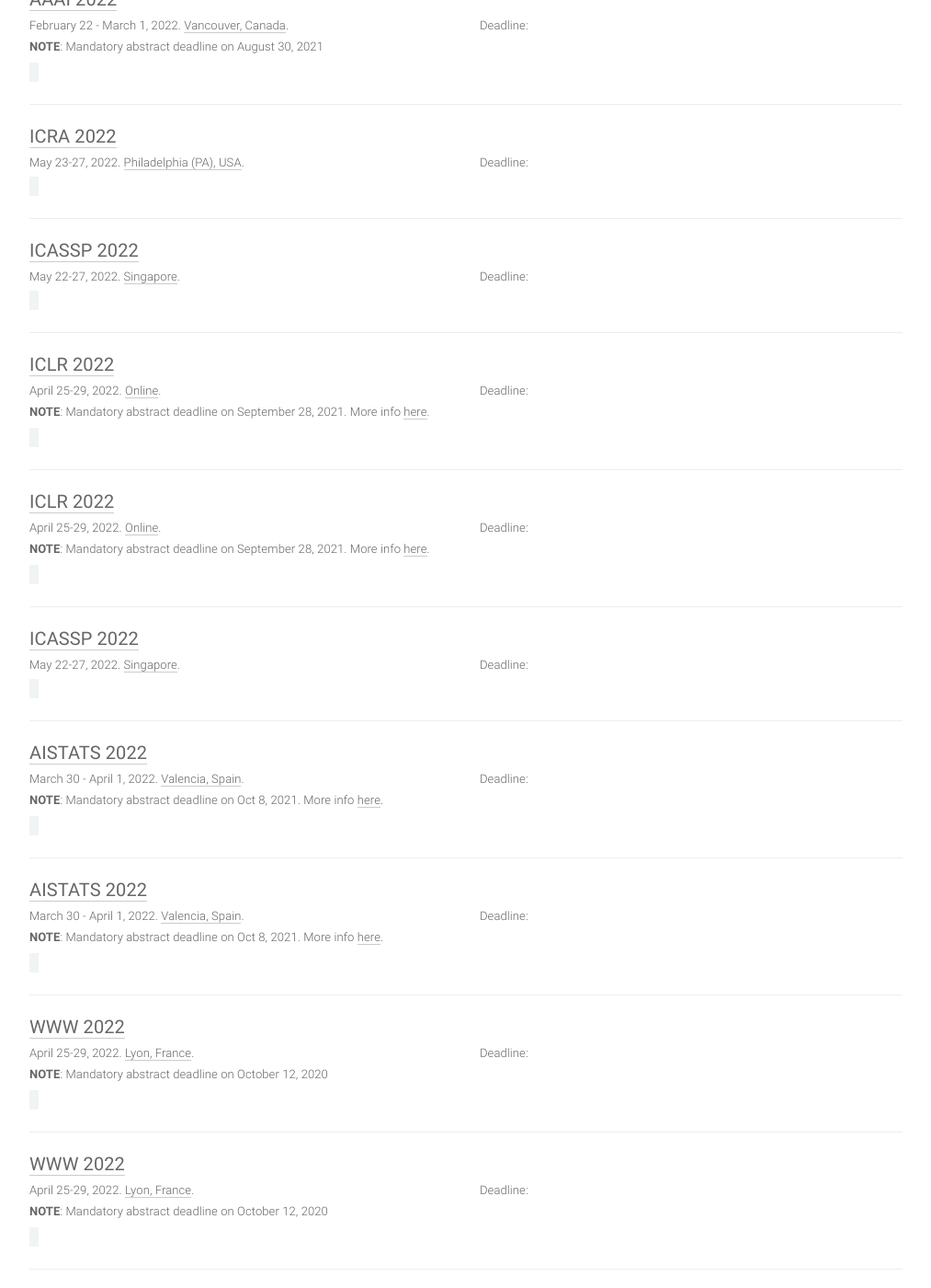
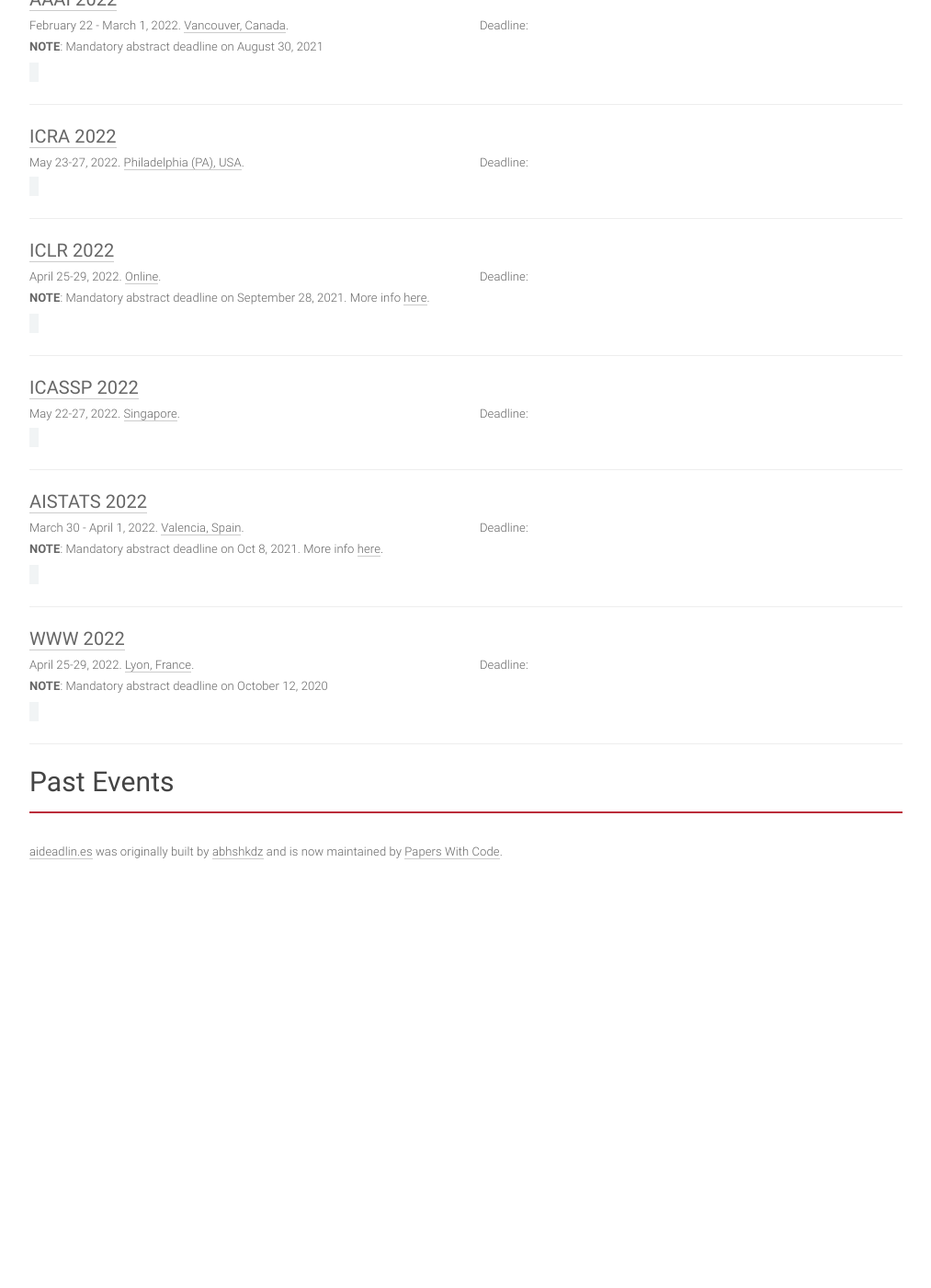
Before and after one commit to paperswithcode/ai-deadlines, a Jekyll site: the page built from index.html, in a window 1280 px wide and 1400 px high, scrolled down 8311 px. Shown: the whole window at 92% size, without its empty margins (133-1146 px from the left). Built offline with Jekyll 4.4.1, drawn with Linux system fonts in a browser that asks for light colours; comment, search, counter and statistics services are not loaded; after the commit the page ends 9294 px from its top, so only the background shows below that.

Commit message:
Removing duplicates

```diff
--- a/_data/conferences.yml
+++ b/_data/conferences.yml
@@ -687,31 +687,6 @@
   place: Philadelphia (PA), USA
   sub: RO
 
-- title: ICASSP
-  hindex: 80
-  year: 2022
-  id: icassp22
-  link: https://2022.ieeeicassp.org/
-  deadline: '2021-10-01 23:59:59'
-  timezone: UTC
-  date: May 22-27, 2022
-  place: Singapore
-  sub: SP
-
-- title: ICLR
-  hindex: 203
-  year: 2022
-  id: iclr22
-  link: https://iclr.cc/
-  deadline: '2021-10-05 17:00:00'
-  abstract_deadline: '2021-09-28 17:00:00'
-  timezone: UTC-7
-  date: April 25-29, 2022
-  place: Online
-  sub: ML
-  note: '<b>NOTE</b>: Mandatory abstract deadline on September 28, 2021. More info
-    <a href=''https://iclr.cc/Conferences/2022/CallForPapers''>here</a>.'
-
 - title: ICLR
   hindex: 203
   year: 2022
@@ -749,18 +724,6 @@
   sub: ML
   note: '<b>NOTE</b>: Mandatory abstract deadline on Oct 8, 2021. More info <a href=''http://www.aistats.org/aistats2022/cfp.html''>here</a>.'
 
-- title: AISTATS
-  hindex: 57
-  year: 2022
-  id: aistats22
-  link: https://www.aistats.org/aistats2022/
-  deadline: '2021-10-15 11:59:00'
-  timezone: UTC
-  date: March 30 - April 1, 2022
-  place: Valencia, Spain
-  sub: ML
-  note: '<b>NOTE</b>: Mandatory abstract deadline on Oct 8, 2021. More info <a href=''http://www.aistats.org/aistats2022/cfp.html''>here</a>.'
-
 - title: WWW
   hindex: 70
   year: 2022
@@ -773,16 +736,3 @@
   place: Lyon, France
   sub: DM
   note: '<b>NOTE</b>: Mandatory abstract deadline on October 12, 2020'
-
-- title: WWW
-  hindex: 70
-  year: 2022
-  id: www22
-  link: https://www2022.thewebconf.org/
-  deadline: '2021-10-21 23:59:59'
-  abstract_deadline: '2021-10-14 23:59:59'
-  timezone: UTC-12
-  date: April 25-29, 2022
-  place: Lyon, France
-  sub: DM
-  note: '<b>NOTE</b>: Mandatory abstract deadline on October 12, 2020'
```
